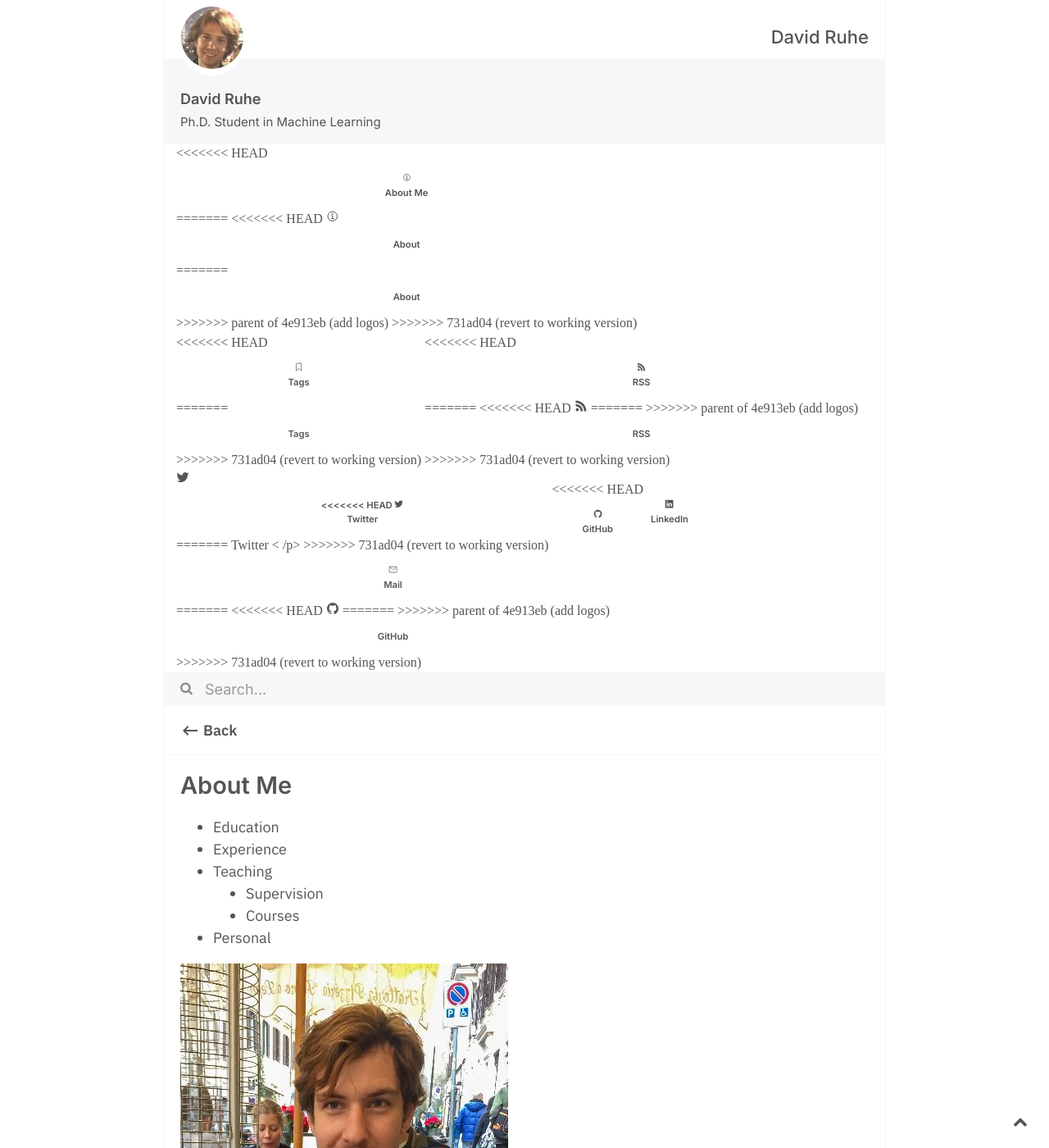
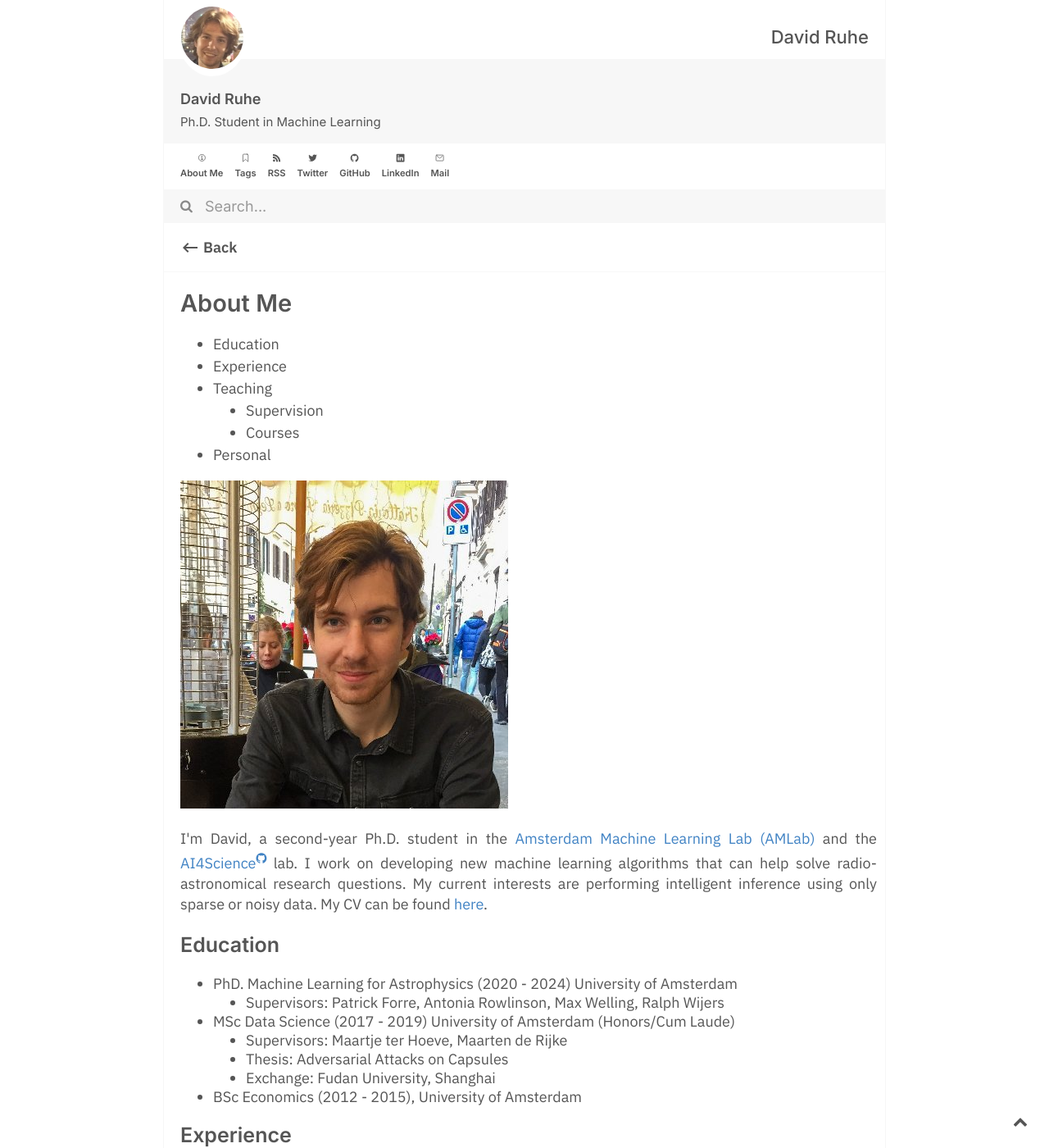
Before and after one commit to DavidRuhe/DavidRuhe.github.io, a Jekyll site: the page built from about.md, in a window 1280 px wide and 1400 px high. Shown: the whole window at 82% size. Built offline with Jekyll 4.4.1, drawn with Linux system fonts in a browser that asks for light colours; some of the changed text lies outside the part shown.

Commit message:
Revert "add note"
This reverts commit 9b31698bcf36af0a34e7933d8a6ab0caf50e92dc.

```diff
--- a/_includes/header.html
+++ b/_includes/header.html
@@ -27,18 +27,9 @@
                     <path d="M20.9777 21.6138V19.6138C20.9777 18.553 20.5563 17.5356 19.8061 16.7854C19.056 16.0353 18.0386 15.6138 16.9777 15.6138H8.97768C7.91682 15.6138 6.8994 16.0353 6.14926 16.7854C5.39911 17.5356 4.97768 18.553 4.97768 19.6138V21.6138"  stroke-width="2" stroke-linecap="round" stroke-linejoin="round"/>
                     <path d="M12.9777 11.6138C15.1868 11.6138 16.9777 9.82298 16.9777 7.61385C16.9777 5.40471 15.1868 3.61385 12.9777 3.61385C10.7685 3.61385 8.97768 5.40471 8.97768 7.61385C8.97768 9.82298 10.7685 11.6138 12.9777 11.6138Z" stroke-width="2" stroke-linecap="round" stroke-linejoin="round"/>
                 </svg> -->
-<<<<<<< HEAD
                 <p class="header-p">
                     <ion-icon name="information-circle-outline"></ion-icon><br />About Me
                 </p>
-=======
-<<<<<<< HEAD
-                    <ion-icon name="information-circle-outline"></ion-icon>
-                    <p class="header-p">About</p>
-=======
-                <p class="header-p">About</p>
->>>>>>> parent of 4e913eb (add logos)
->>>>>>> 731ad04 (revert to working version)
             </a>
         </div>
         <div class="header-div">
@@ -49,13 +40,9 @@
                 <path d="M10 3.5L8 21.5"  stroke-width="2" stroke-linecap="round" stroke-linejoin="round"/>
                 <path d="M16 3.5L14 21.5"  stroke-width="2" stroke-linecap="round" stroke-linejoin="round"/>
             </svg>                                -->
-<<<<<<< HEAD
                 <p class="header-p">
                     <ion-icon name="bookmark-outline"></ion-icon><br />Tags
                 </p>
-=======
-                <p class="header-p">Tags</p>
->>>>>>> 731ad04 (revert to working version)
             </a>
         </div>
         <div class="header-div">
@@ -65,17 +52,9 @@
                     <path d="M4 4.5C8.24346 4.5 12.3131 6.18571 15.3137 9.18629C18.3143 12.1869 20 16.2565 20 20.5"  stroke-width="2" stroke-linecap="round" stroke-linejoin="round"/>
                     <path d="M5 20.5C5.55228 20.5 6 20.0523 6 19.5C6 18.9477 5.55228 18.5 5 18.5C4.44772 18.5 4 18.9477 4 19.5C4 20.0523 4.44772 20.5 5 20.5Z"  stroke-width="2" stroke-linecap="round" stroke-linejoin="round"/>
                 </svg>     -->
-<<<<<<< HEAD
                 <p class="header-p">
                     <ion-icon name="logo-rss"></ion-icon><br />RSS
                 </p>
-=======
-<<<<<<< HEAD
-                <ion-icon name="logo-rss"></ion-icon>
-=======
->>>>>>> parent of 4e913eb (add logos)
-                <p class="header-p">RSS</p>
->>>>>>> 731ad04 (revert to working version)
             </a>
         </div>
         <div class="header-div">
@@ -84,15 +63,9 @@
                 <path opacity="0" d="M0 0h24v24H0z"></path>
                 <path d="M23.643 4.937c-.835.37-1.732.62-2.675.733.962-.576 1.7-1.49 2.048-2.578-.9.534-1.897.922-2.958 1.13-.85-.904-2.06-1.47-3.4-1.47-2.572 0-4.658 2.086-4.658 4.66 0 .364.042.718.12 1.06-3.873-.195-7.304-2.05-9.602-4.868-.4.69-.63 1.49-.63 2.342 0 1.616.823 3.043 2.072 3.878-.764-.025-1.482-.234-2.11-.583v.06c0 2.257 1.605 4.14 3.737 4.568-.392.106-.803.162-1.227.162-.3 0-.593-.028-.877-.082.593 1.85 2.313 3.198 4.352 3.234-1.595 1.25-3.604 1.995-5.786 1.995-.376 0-.747-.022-1.112-.065 2.062 1.323 4.51 2.093 7.14 2.093 8.57 0 13.255-7.098 13.255-13.254 0-.2-.005-.402-.014-.602.91-.658 1.7-1.477 2.323-2.41z" stroke-width="2" stroke-linecap="round" stroke-linejoin="round"></path>
             </svg> -->
-                <ion-icon name="logo-twitter"></ion-icon>
                 <p class="header-p">
-<<<<<<< HEAD
                     <ion-icon name="logo-twitter"></ion-icon><br />Twitter
                 </p>
-=======
-                    Twitter
-                < /p>
->>>>>>> 731ad04 (revert to working version)
             </a>
         </div>
         <div class="header-div">
@@ -103,7 +76,6 @@
                     <path style=" stroke:none;fill-rule:nonzero;fill:rgb(100%,100%,100%);fill-opacity:1;" d="M 12.429688 18.515625 C 12.953125 18.515625 12.875 19.148438 12.875 19.148438 L 6.125 19.148438 C 6.125 19.148438 6.046875 18.515625 6.570312 18.515625 C 7.050781 18.515625 7.164062 18.296875 7.164062 18.070312 L 7.125 16.21875 C 4.492188 16.8125 3.933594 15.179688 3.933594 15.179688 C 3.488281 14.0625 2.894531 13.804688 2.894531 13.804688 C 2.003906 13.210938 2.929688 13.210938 2.929688 13.210938 C 3.898438 13.285156 4.414062 14.175781 4.414062 14.175781 C 5.234375 15.625 6.605469 15.214844 7.164062 14.992188 C 7.234375 14.359375 7.496094 13.953125 7.757812 13.695312 C 5.640625 13.46875 3.453125 12.65625 3.453125 9.015625 C 3.453125 7.976562 3.820312 7.125 4.414062 6.457031 C 4.304688 6.234375 4.007812 5.269531 4.527344 3.96875 C 4.527344 3.96875 5.304688 3.710938 7.125 4.9375 C 8.683594 4.492188 10.316406 4.492188 11.875 4.9375 C 13.695312 3.710938 14.472656 3.96875 14.472656 3.96875 C 14.992188 5.269531 14.695312 6.234375 14.585938 6.457031 C 15.179688 7.125 15.546875 7.976562 15.546875 9.015625 C 15.546875 12.65625 13.320312 13.46875 11.207031 13.695312 C 11.578125 13.992188 11.875 14.585938 11.875 15.476562 L 11.835938 18.070312 C 11.835938 18.296875 11.949219 18.515625 12.429688 18.515625 Z M 12.429688 18.515625 " stroke-width="2" stroke-linecap="round" stroke-linejoin="round"/>
                     </g>
                     </svg>             -->
-<<<<<<< HEAD
                 <p class="header-p">
                     <ion-icon name="logo-github"></ion-icon><br />GitHub
                 </p>
@@ -121,13 +93,6 @@
                 <p class="header-p">
                     <ion-icon name="mail-outline"></ion-icon><br />Mail
                 </p>
-=======
-<<<<<<< HEAD
-                <ion-icon name="logo-github"></ion-icon>
-=======
->>>>>>> parent of 4e913eb (add logos)
-                <p class="header-p">GitHub</p>
->>>>>>> 731ad04 (revert to working version)
             </a>
         </div>
 
--- a/about.md
+++ b/about.md
@@ -8,11 +8,7 @@ toc: false
 
 ![personal_photo](/assets/img/CrhnTql4_400x400.jpeg)
 
-<<<<<<< HEAD
 I'm David, a second-year Ph.D. student in the [[Amsterdam Machine Learning Lab (AMLab)::https://amlab.science.uva.nl/]] and the [[AI4Science::https://ai4science-amsterdam.github.io/]] lab. I work on developing new machine learning algorithms that can help solve radio-astronomical research questions. My current interests are performing intelligent inference using only sparse or noisy data. My CV can be found [here](/assets/pdf/cv.pdf).
-=======
-I'm David, a second-year Ph.D. student in the [[Amsterdam Machine Learning Lab (AMLab)::https://amlab.science.uva.nl/]] and the [[AI4Science::https://ai4science-amsterdam.github.io/]] lab. The project is about developing new techniques that can be applied to radio-astronomical data. My current research interests are performing intelligent inference using only sparse or noisy data.
->>>>>>> 731ad04 (revert to working version)
 
 ## Education
 
@@ -27,7 +23,6 @@
 ## Experience
 * [[SURF::https://www.surf.nl/]]
     * High Performance Machine Learning Researcher
-<<<<<<< HEAD
     * [[GANs for very high-dimensional CT-scan generation::https://profs.etsmtl.ca/hlombaert/public/medneurips2019/89_CameraReadySubmission_Med_NeurIPS_Camera_Ready.pdf]]
 * [[Pacmed::https://www.pacmed.ai/]]
     * Research Intern
@@ -49,13 +44,3 @@
 ## Personal
 I enjoy [[bouldering::https://en.wikipedia.org/wiki/Bouldering]] and recording music.
 I co-organise the [[AI4Science Colloquium.::https://ai4science-amsterdam.github.io/colloquium/]], where we regularly invite established researchers to present their work on the intersection between AI and science.
-=======
-    * GANs for very high-dimensional CT-scan generation.
-* [[Pacmed::https://www.pacmed.ai/]]
-    * Research Intern
-    * Bayesian neural networks for uncertainty quantification using ICU health record data.
-* [[VU University::https://www.vu.nl/]]
-    * Research Assistent
-    * Language models
-
->>>>>>> 731ad04 (revert to working version)
```
